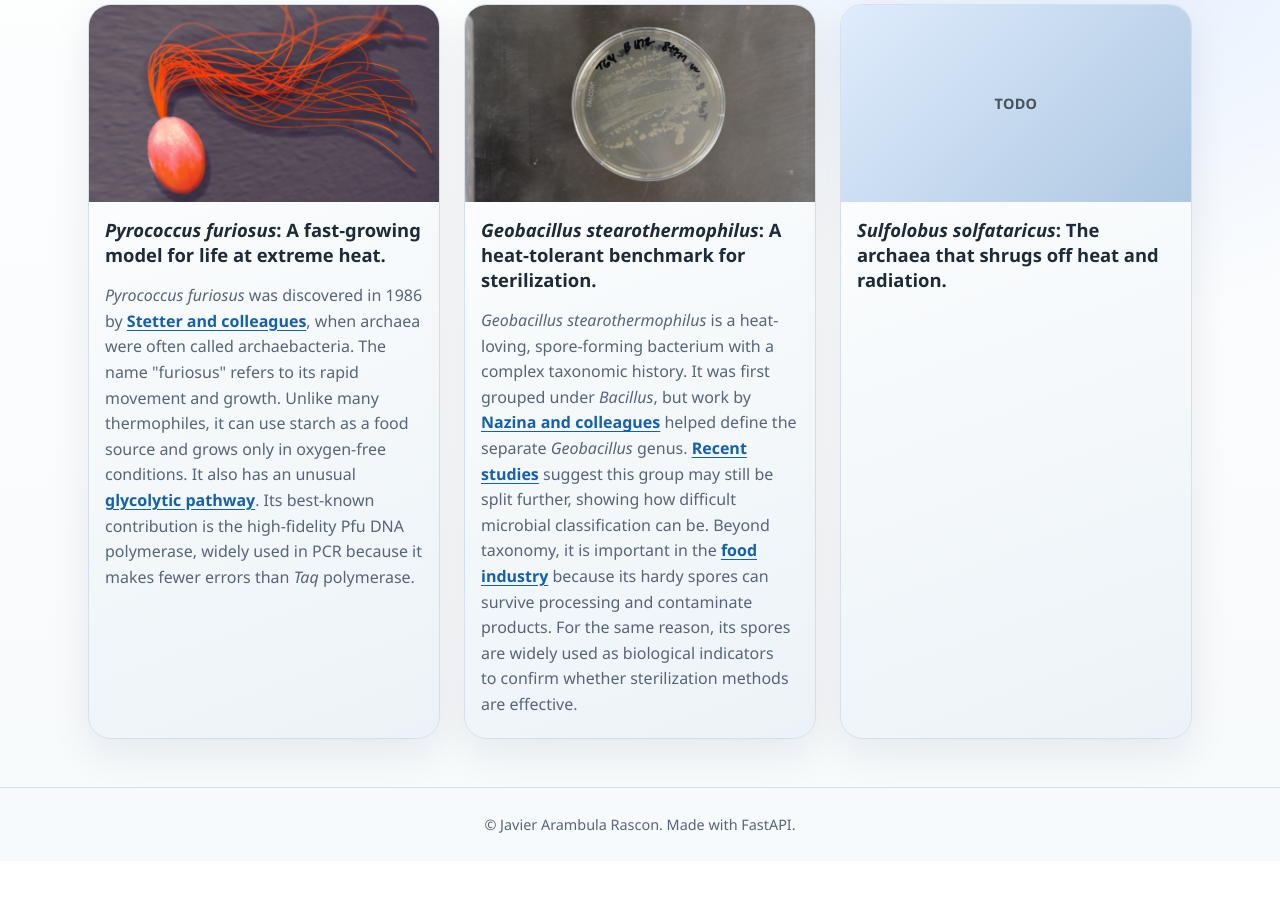
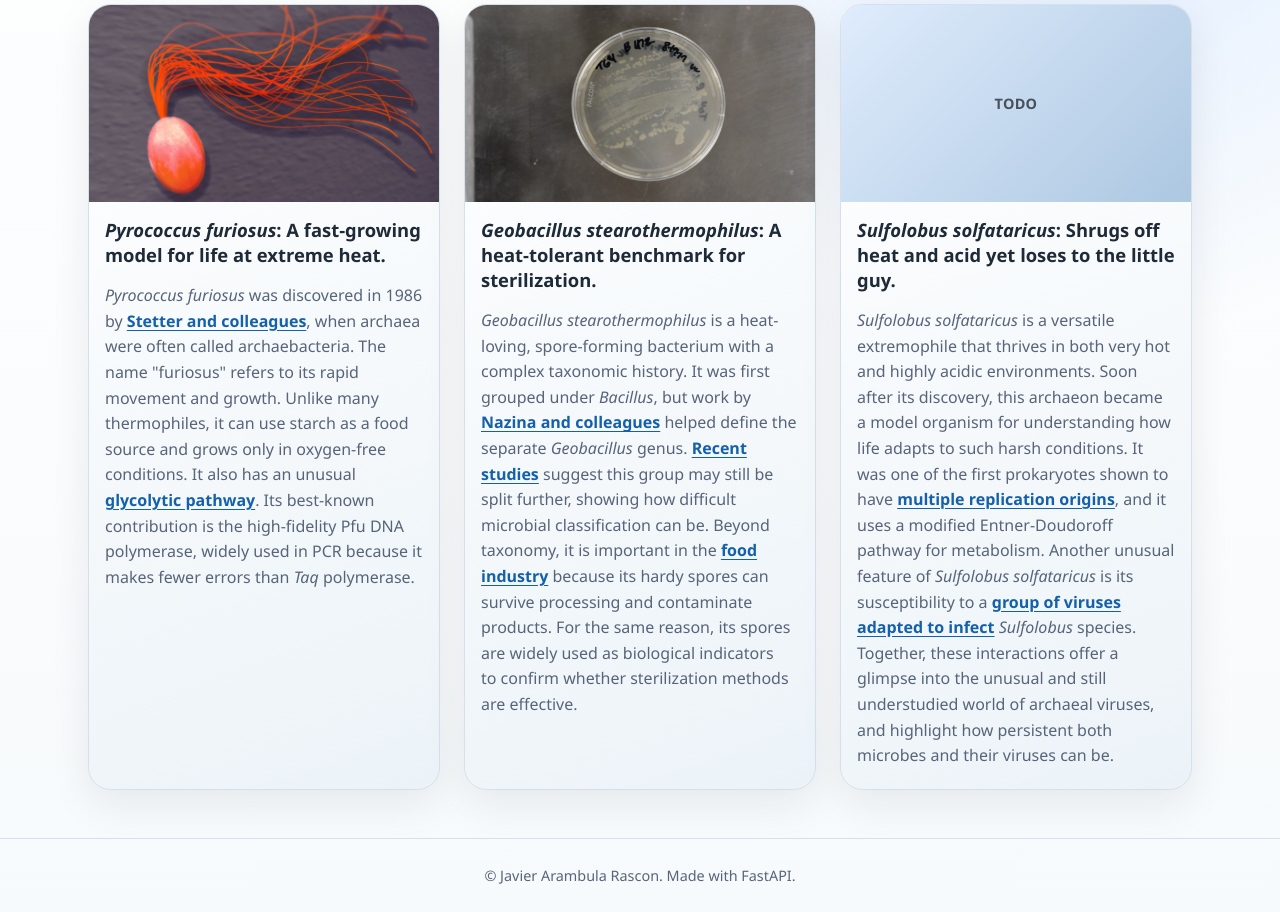
Before and after one commit to aram2608/awesome-microbes, a FastAPI app: page /thermophiles in a window 1280 px wide. Shown: the part 328-1240 px from the top of the page. Before the commit the page ends 1161 px from the top, so only its background shows below. Run offline with FastAPI, Linux system fonts and the light colour scheme.

Commit message:
finished thermophiles

```diff
--- a/templates/extremophiles/thermophiles.html
+++ b/templates/extremophiles/thermophiles.html
@@ -133,8 +133,15 @@
                 <div class="thermophile-placeholder">TODO</div>
             </figure>
             <div class="thermophile-content">
-                <h2><i>Sulfolobus solfataricus</i>: The archaea that shrugs off heat and radiation.</h2>
-                <p></p>
+                <h2><i>Sulfolobus solfataricus</i>: Shrugs off heat and acid yet loses to the little guy.</h2>
+                <p>
+                    <i>Sulfolobus solfataricus</i> is a versatile extremophile that thrives in both very hot and highly acidic environments.
+                    Soon after its discovery, this archaeon became a model organism for understanding how life adapts to such harsh conditions.
+                    It was one of the first prokaryotes shown to have <a href="https://www.sciencedirect.com/science/article/pii/S1369527405001682">multiple replication origins</a>,
+                    and it uses a modified Entner-Doudoroff pathway for metabolism. Another unusual feature of <i>Sulfolobus solfataricus</i> is its susceptibility to
+                    a <a href="https://journals.plos.org/plospathogens/article?id=10.1371/journal.ppat.1008574">group of viruses adapted to infect</a> <i>Sulfolobus</i> species. Together, these interactions offer a glimpse into the unusual and still understudied world of archaeal viruses,
+                    and highlight how persistent both microbes and their viruses can be.
+                </p>
             </div>
         </article>
 
--- a/templates/home.html
+++ b/templates/home.html
@@ -24,7 +24,7 @@
     <article class="card">
         <h2>Symbionts</h2>
         <p>Biological parternships that support hosts and ecosystems.</p>
-        <a class="text-link" href="{{ url_for('symbionts') }}">Explore symbiotic microbes</a>
+        <a class="text-link" href="{{ url_for('symbionts') }}">Explore symbiotic interactions</a>
     </article>
 
     <article class="card">
```
Also changed, not shown: templates/sources.html (+10 -1 lines), media/sulfolous.png (added).
